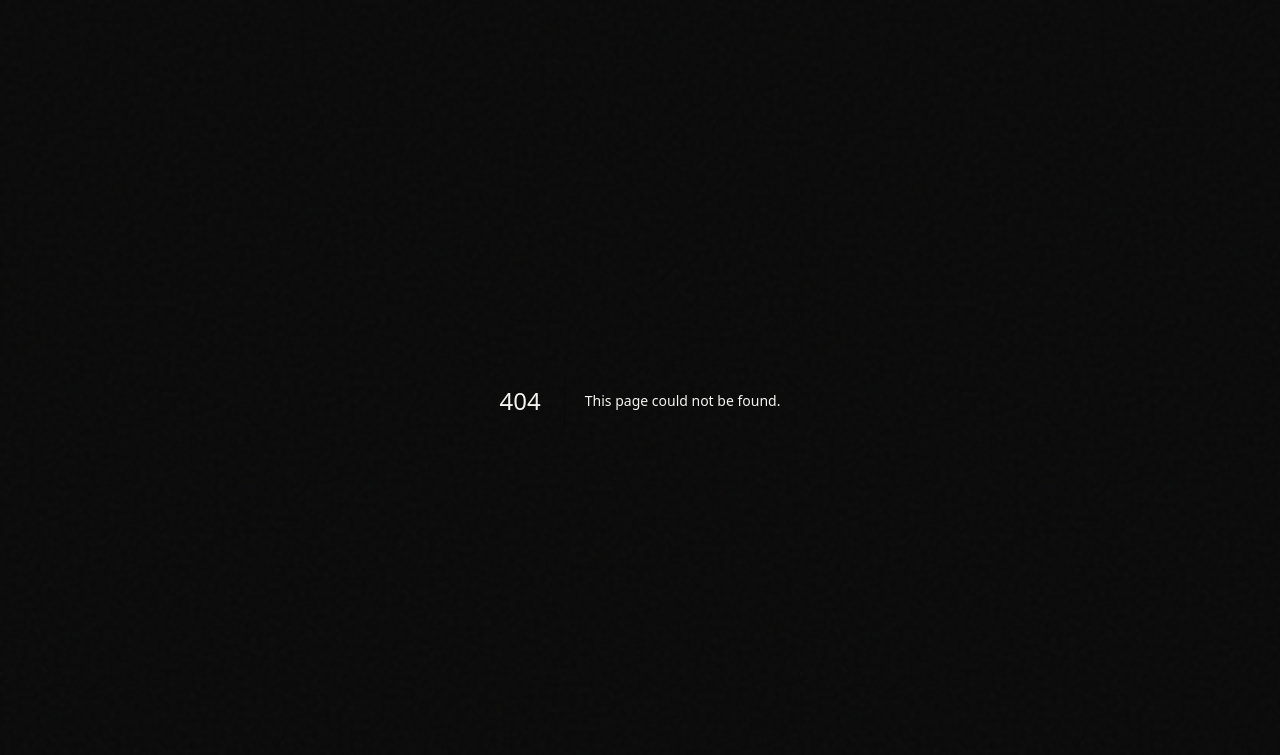
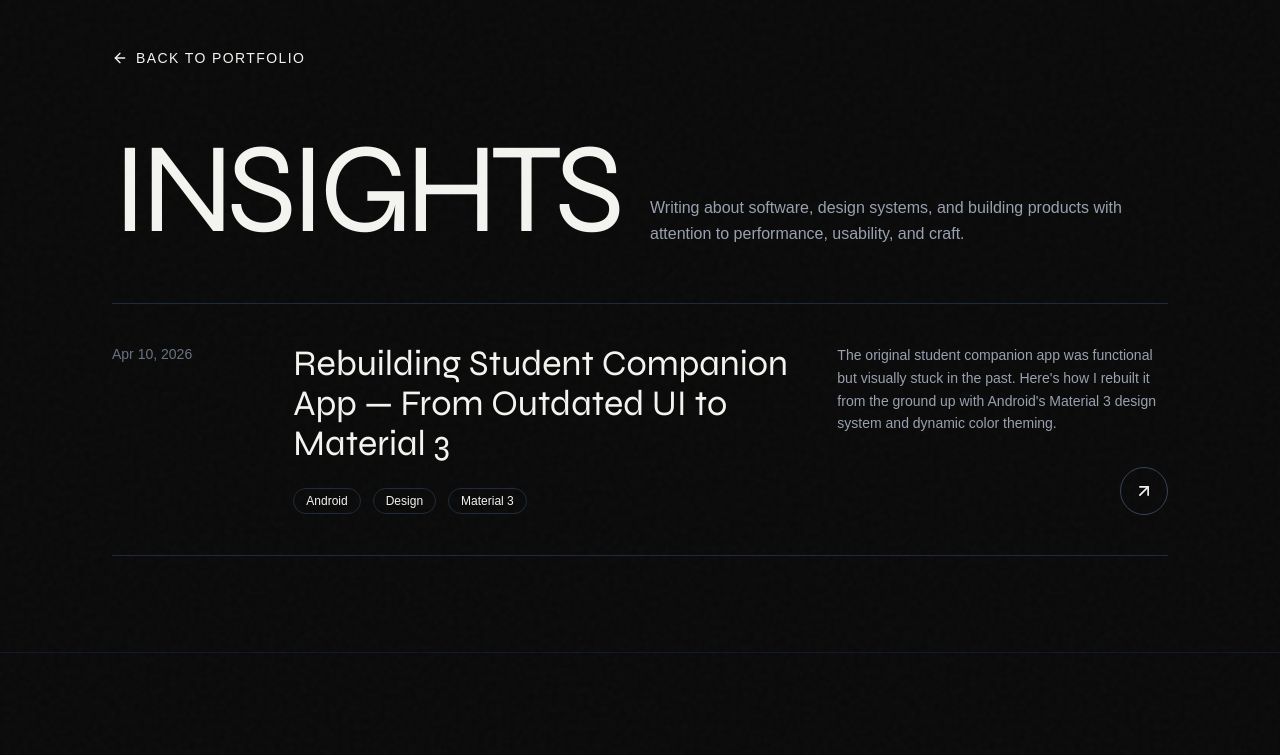
Before and after one commit to kartheesan05/portfolio, a Next.js app: page /blog in a window 1280 px wide. Before the commit this address had no page. Shown: the top 755 px of the page. Built offline with nearby package versions, Linux system fonts and the light colour scheme; a web font is replaced by a local one.

Commit message:
Added blog index page

```diff
--- /dev/null
+++ b/src/app/blog/page.tsx
@@ -0,0 +1,89 @@
+import type { Metadata } from "next";
+import Link from "next/link";
+import { ArrowLeft, ArrowRight } from "lucide-react";
+import Footer from "@/components/Footer";
+
+const posts = [
+  {
+    title: "Rebuilding Student Companion App — From Outdated UI to Material 3",
+    excerpt:
+      "The original student companion app was functional but visually stuck in the past. Here's how I rebuilt it from the ground up with Android's Material 3 design system and dynamic color theming.",
+    href: "/blog/student-buddy",
+    date: "Apr 10, 2026",
+    tags: ["Android", "Design", "Material 3"],
+  },
+];
+
+export const metadata: Metadata = {
+  title: "Blog — Kartheesan",
+  description: "Articles on software engineering, product design, and development.",
+  alternates: {
+    canonical: "/blog",
+  },
+};
+
+export default function BlogPage() {
+  return (
+    <div className="min-h-screen flex flex-col">
+      <main className="grow px-6 md:px-12 pt-12 pb-24 max-w-6xl mx-auto w-full">
+        <Link
+          href="/"
+          className="inline-flex items-center gap-2 font-mono text-sm uppercase tracking-widest hover:text-accent transition-colors mb-16 group"
+        >
+          <ArrowLeft className="w-4 h-4 group-hover:-translate-x-1 transition-transform" />
+          Back to Portfolio
+        </Link>
+
+        <div className="flex flex-col md:flex-row justify-between items-end gap-8 mb-14">
+          <h1 className="font-syne text-[10vw] leading-[0.9] tracking-tighter uppercase">
+            Insights
+          </h1>
+          <p className="max-w-xl font-mono text-sm md:text-base text-gray-400 leading-relaxed">
+            Writing about software, design systems, and building products with
+            attention to performance, usability, and craft.
+          </p>
+        </div>
+
+        <div className="border-t border-gray-800">
+          {posts.map((post) => (
+            <Link key={post.href} href={post.href} className="block group">
+              <article className="grid grid-cols-1 md:grid-cols-12 gap-8 items-start py-10 border-b border-gray-800">
+                <div className="md:col-span-2 font-mono text-sm text-gray-500">
+                  {post.date}
+                </div>
+
+                <div className="md:col-span-6">
+                  <h2 className="font-syne text-3xl md:text-4xl mb-4 group-hover:text-accent transition-colors">
+                    {post.title}
+                  </h2>
+                  <div className="flex flex-wrap gap-3 mt-6">
+                    {post.tags.map((tag) => (
+                      <span
+                        key={tag}
+                        className="font-mono text-xs px-3 py-1 border border-gray-800 rounded-full"
+                      >
+                        {tag}
+                      </span>
+                    ))}
+                  </div>
+                </div>
+
+                <div className="md:col-span-4 flex flex-col justify-between h-full">
+                  <p className="font-mono text-sm text-gray-400 leading-relaxed">
+                    {post.excerpt}
+                  </p>
+                  <div className="mt-8 flex justify-end">
+                    <span className="w-12 h-12 rounded-full border border-gray-700 flex items-center justify-center group-hover:bg-accent group-hover:border-accent group-hover:text-bg transition-all duration-300">
+                      <ArrowRight className="w-5 h-5 -rotate-45 group-hover:rotate-0 transition-transform duration-300" />
+                    </span>
+                  </div>
+                </div>
+              </article>
+            </Link>
+          ))}
+        </div>
+      </main>
+      <Footer />
+    </div>
+  );
+}
--- a/src/app/sitemap.ts
+++ b/src/app/sitemap.ts
@@ -11,6 +11,12 @@ export default function sitemap(): MetadataRoute.Sitemap {
       priority: 1,
     },
     {
+      url: `${siteUrl}/blog`,
+      lastModified: new Date(),
+      changeFrequency: "weekly",
+      priority: 0.9,
+    },
+    {
       url: `${siteUrl}/blog/student-buddy`,
       lastModified: new Date(),
       changeFrequency: "monthly",
--- a/src/components/Blog.tsx
+++ b/src/components/Blog.tsx
@@ -11,9 +11,12 @@ export default function Blog() {
         <h2 className="font-syne text-[8vw] leading-none uppercase tracking-tighter">
           Insights
         </h2>
-        <button className="font-mono text-sm uppercase tracking-widest hover:text-accent transition-colors pb-2 border-b border-gray-700 hover:border-accent">
+        <Link
+          href="/blog"
+          className="font-mono text-sm uppercase tracking-widest hover:text-accent transition-colors pb-2 border-b border-gray-700 hover:border-accent"
+        >
           Read All Articles
-        </button>
+        </Link>
       </div>
 
       <Link href="/blog/student-buddy" className="block">
```
